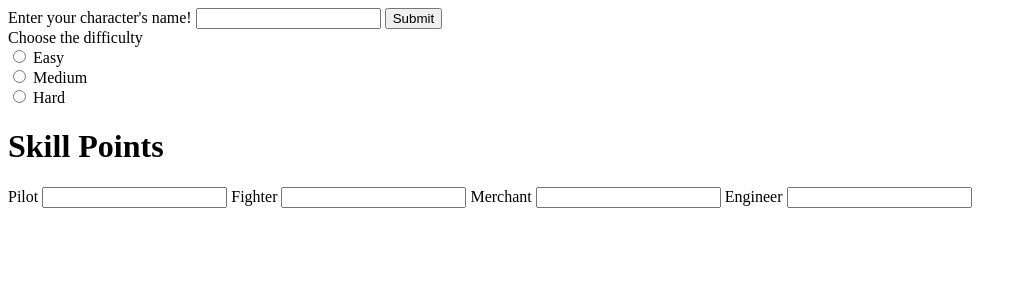
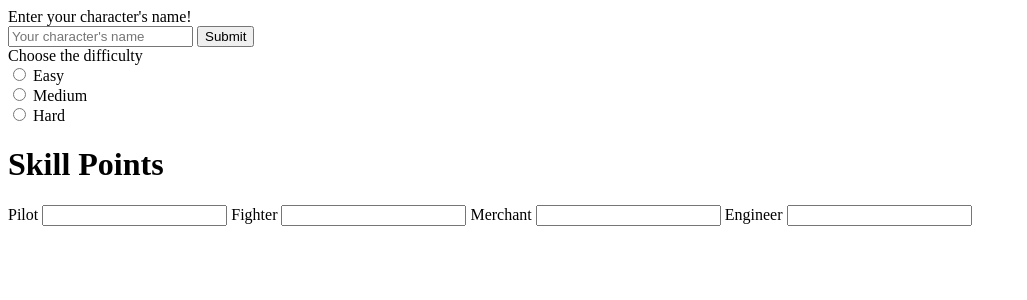
Before and after one commit to sauravghosal/spacetrader_brogrammers, a Flask app: page /character in a window 1280 px wide. Shown: the top 300 px of the page, without its empty margins (0-1027 px from the left). Run offline with Flask 2, Linux system fonts and the light colour scheme.

Commit message:
new changes

```diff
--- a/application.py
+++ b/application.py
@@ -3,7 +3,7 @@
 
 from flask import Flask, render_template, request, redirect, url_for
 from flask_wtf import FlaskForm
-from wtforms import SubmitField
+from wtforms import SubmitField, StringField
 
 app = Flask(__name__)
 app.config['WTF_CSRF_ENABLED'] = False
@@ -11,19 +11,42 @@ app.config['WTF_CSRF_ENABLED'] = False
 
 @app.route('/', methods=['GET', 'POST'])
 def home():
-    fl_form = SubmitForm()
+    fl_form = homePageForm()
     if fl_form.is_submitted():
-        return redirect(url_for('config'))
+        return redirect(url_for('character'))
     else:
         return render_template('home.html', html_form=fl_form)
 
-#try adding '/config' to the url! :)
-@app.route('/character')
-def config():
-    return render_template('config.html')
+#try adding '/character' to the url! :)
+@app.route('/character', methods=['GET', 'POST'])
+def character():
+    fl_form = characterForm()
+    if fl_form.is_submitted():
+        return redirect(url_for('character'))
+    else:
+        return render_template('character.html', html_form=fl_form)
 
-class SubmitForm(FlaskForm):
+
+#try adding '/characterinfo' to the url! :)
+@app.route('/characterinfo', methods=['GET', 'POST'])
+def characterinfo():
+    fl_form = characterFormInfo()
+    if fl_form.is_submitted():
+        return redirect(url_for('character'))
+    else:
+        return render_template('character.html', html_form=fl_form)
+
+
+class homePageForm(FlaskForm):
     submit = SubmitField("Let's Start!")
+
+class characterForm(FlaskForm):
+    name_field = StringField('Input')
+    submit = SubmitField("Submit")
+
+class characterFormInfo(FlaskForm):
+    name_field = StringField('Input')
+    submit = SubmitField("Submit")
 
 if __name__ == '__main__':
     app.run(debug=True)
--- a/templates/config.html
+++ b/templates/character.html
@@ -2,14 +2,15 @@
 <html>
   <body>
    <div class="character">
-     <label>Enter your character's name!</label>
-     <input id="charName", type="text"></input>
-     <button>Submit</button>
-     <br/>
+      <label>Enter your character's name!</label>
+      <form id="charName" method="POST">
+        {{ html_form.name_field(placeholder="Your character's name") }}
+        {{ html_form.submit() }}
+      </form>
     </div>
      <div>
      <label>Choose the difficulty</label>
-     <form action="">
+     <form action="html_form.post()" method="POST">
       <input type="radio" name="difficulty" value="Easy"> Easy<br>
       <input type="radio" name="difficulty" value="Medium"> Medium<br>
       <input type="radio" name="difficulty" value="Hard"> Hard
@@ -26,3 +27,6 @@
     <input id="engineer_skill", type="text"></input>
   </body>
 </html>
+<script>
+  localStorage.setItem(name, document.getElementById(charName));
+</script>
```
Also changed, not shown: templates/confirmation.html (added, +9 -0 lines).
